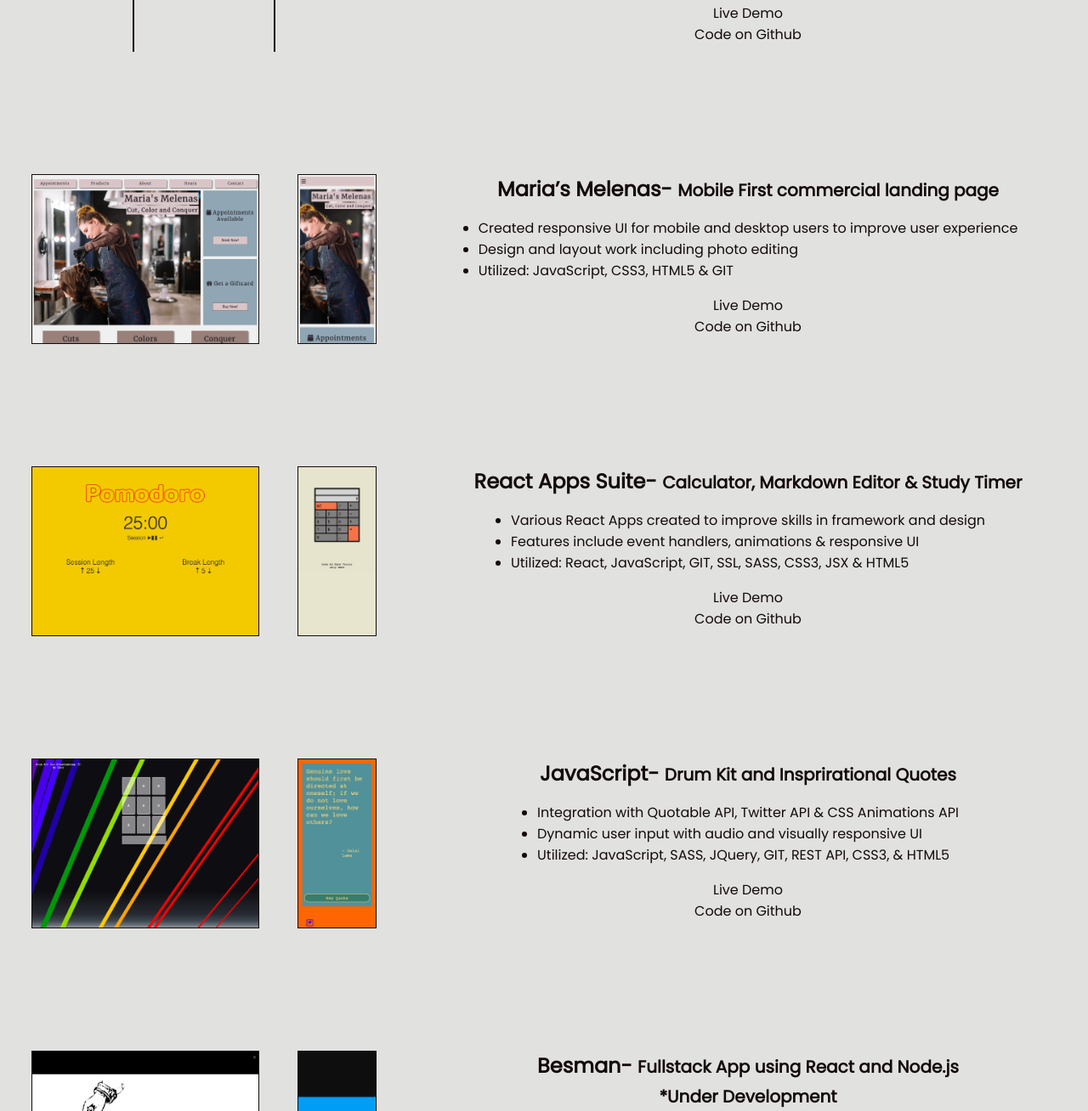
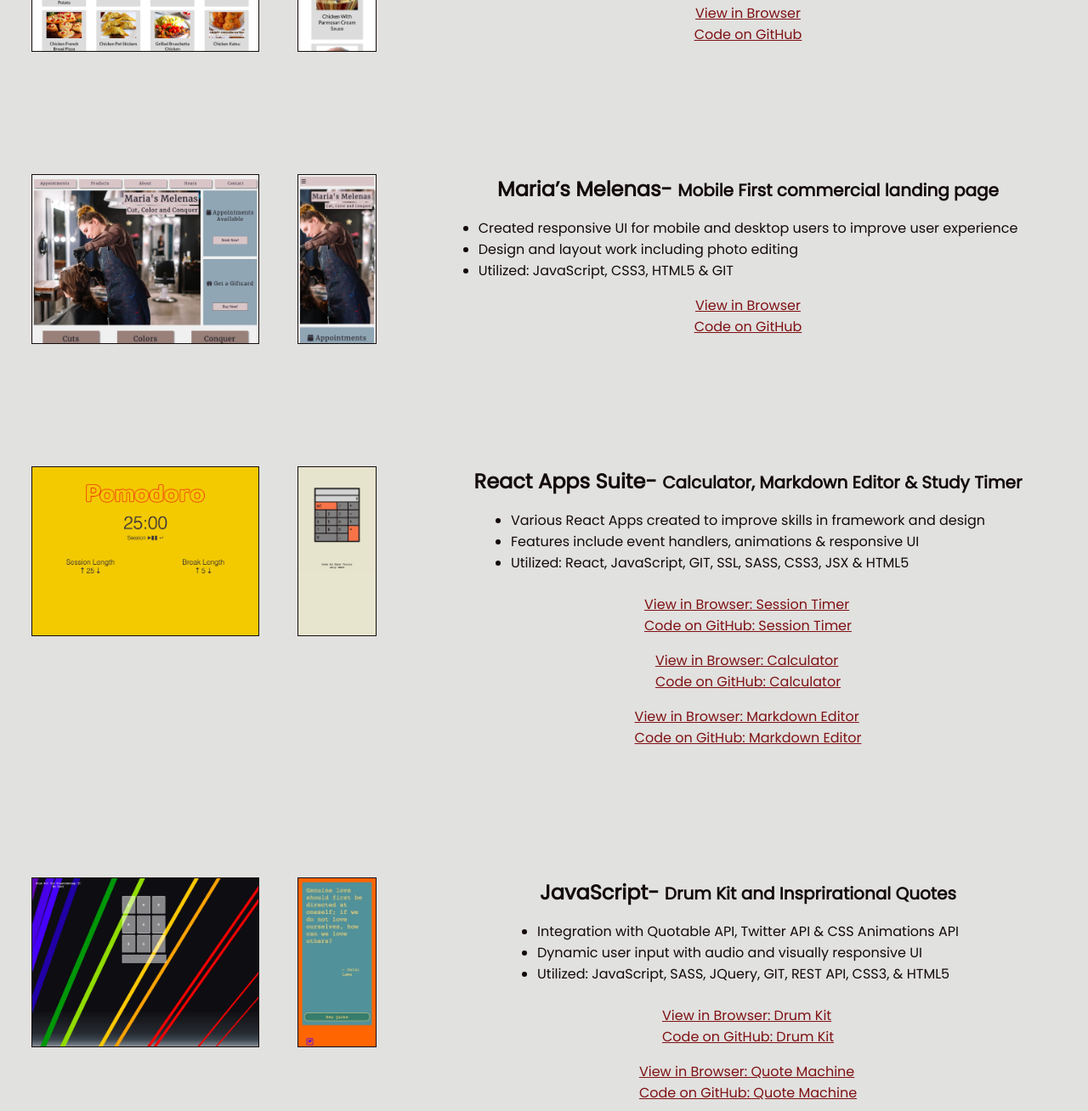
Before and after one commit to CaryTanner/first-portfolio, a website: page dist/projects.html in a window 1280 px wide. Shown: the part 412-1720 px from the top of the page at 85% size. Drawn offline with Linux system fonts and the light colour scheme.

Commit message:
More photos

```diff
--- a/styles/_projects.scss
+++ b/styles/_projects.scss
@@ -59,5 +59,14 @@
          text-align: center;
          font-size: 1.5rem;
       }
+      a{
+         text-decoration: underline;
+         color: colors.$secondary-red;
+      }
+      .seperate-links{
+         display:flex;
+         flex-direction: column;
+         margin: 0.5rem auto;
+      }
    }
 }
```
Also changed, not shown: dist/about.html, dist/images/powells-laptop.jpg (added), dist/images/powells-phone.jpg (added), dist/index.html, dist/projects.html, dist/styles.css, 1 other file.
